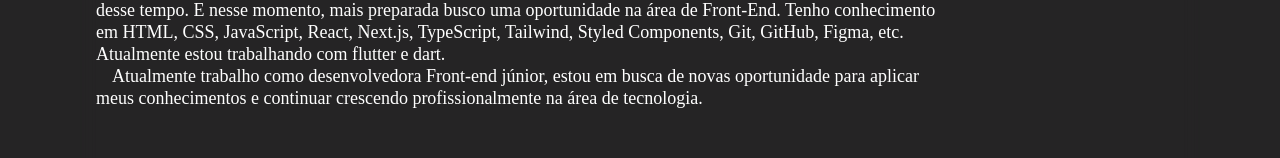
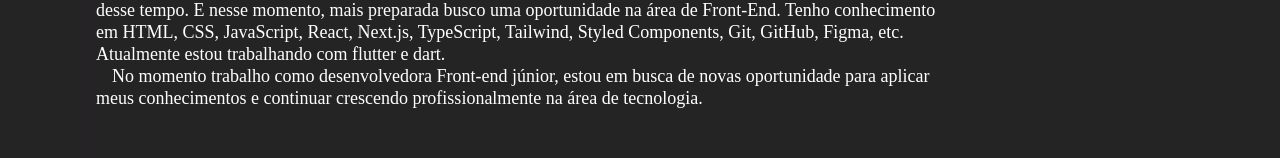
Before and after one commit to MarieleRibeiro/portfolio, a React (Create React App) app: page /about in a window 1280 px wide. Shown: the part 477-635 px from the top of the page. Built offline with nearby package versions, Linux system fonts and the light colour scheme; a web font is replaced by a local one.

Commit message:
melhoria1.2

```diff
--- a/src/pages/About/index.tsx
+++ b/src/pages/About/index.tsx
@@ -32,7 +32,7 @@
             Tailwind, Styled Components, Git, GitHub, Figma, etc. Atualmente estou trabalhando com flutter e dart.
           </p>
           <p>
-            Atualmente trabalho como desenvolvedora Front-end júnior, estou em busca de novas oportunidade para aplicar meus conhecimentos
+            No momento trabalho como desenvolvedora Front-end júnior, estou em busca de novas oportunidade para aplicar meus conhecimentos
             e continuar crescendo profissionalmente na área de tecnologia.
           </p>
         </Wrapper>
```
